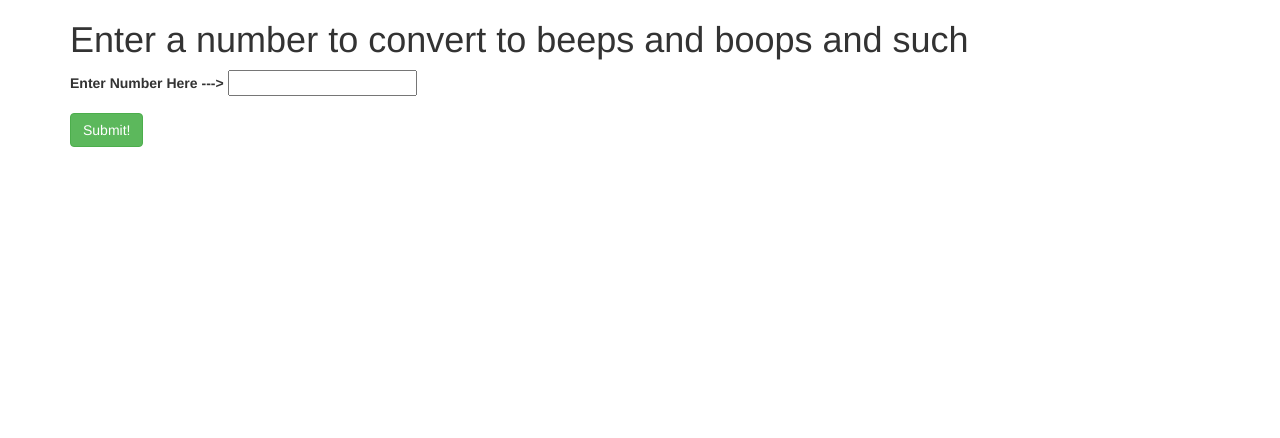
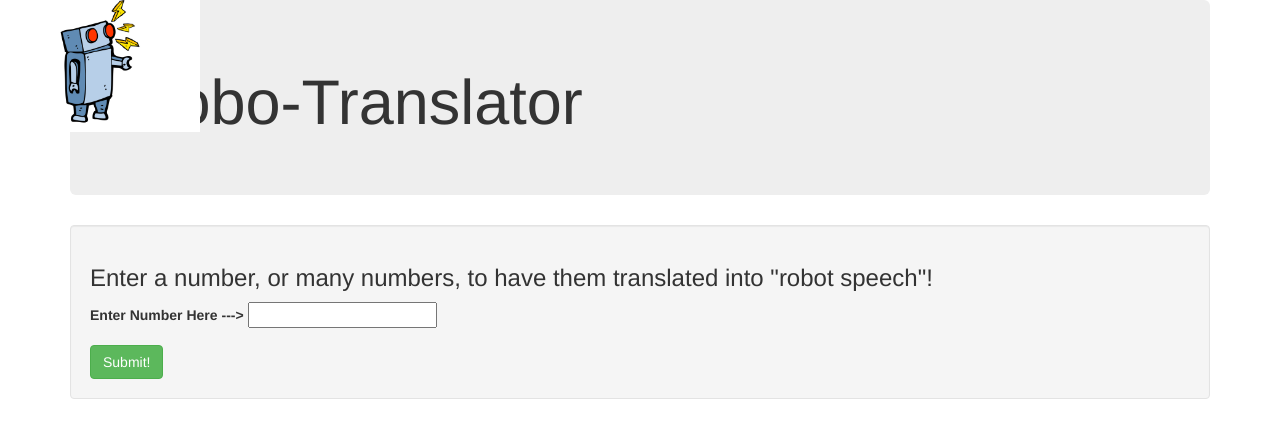
Before and after one commit to derekhammer/Beep-Boop, a plain HTML site: page index.html in a window 1280 px wide. Drawn offline with Linux system fonts and the light colour scheme.

Commit message:
add picture and some styling

```diff
--- a/css/styles.css
+++ b/css/styles.css
@@ -0,0 +1,5 @@
+.face{
+  float: left;
+  position: absolute;
+  width: 200px;
+}
--- a/index.html
+++ b/index.html
@@ -8,8 +8,17 @@
     <title>Beep Boop</title>
   </head>
   <body>
+    <img src="img/robot.jpg" alt="" class="face">
     <div class="container">
-      <h1>Enter a number to convert to beeps and boops and such</h1>
+      <div class="jumbotron">
+      <h1>Robo-Translator</h1>
+      </div>
+
+      <div class="well">
+
+
+      <h3>Enter a number, or many numbers, to have them translated into "robot speech"!</h3>
+
       <form id="number-input">
         <div class="form-group">
           <label for="the-number">Enter Number Here ---></label>
@@ -18,6 +27,7 @@
         <button type="submit" class="btn btn-success">Submit!</button>
       </form>
       <div id="output"> </div>
+        </div>
     </div>
   </body>
 </html>
```
Also changed, not shown: img/robot.jpg (added).
